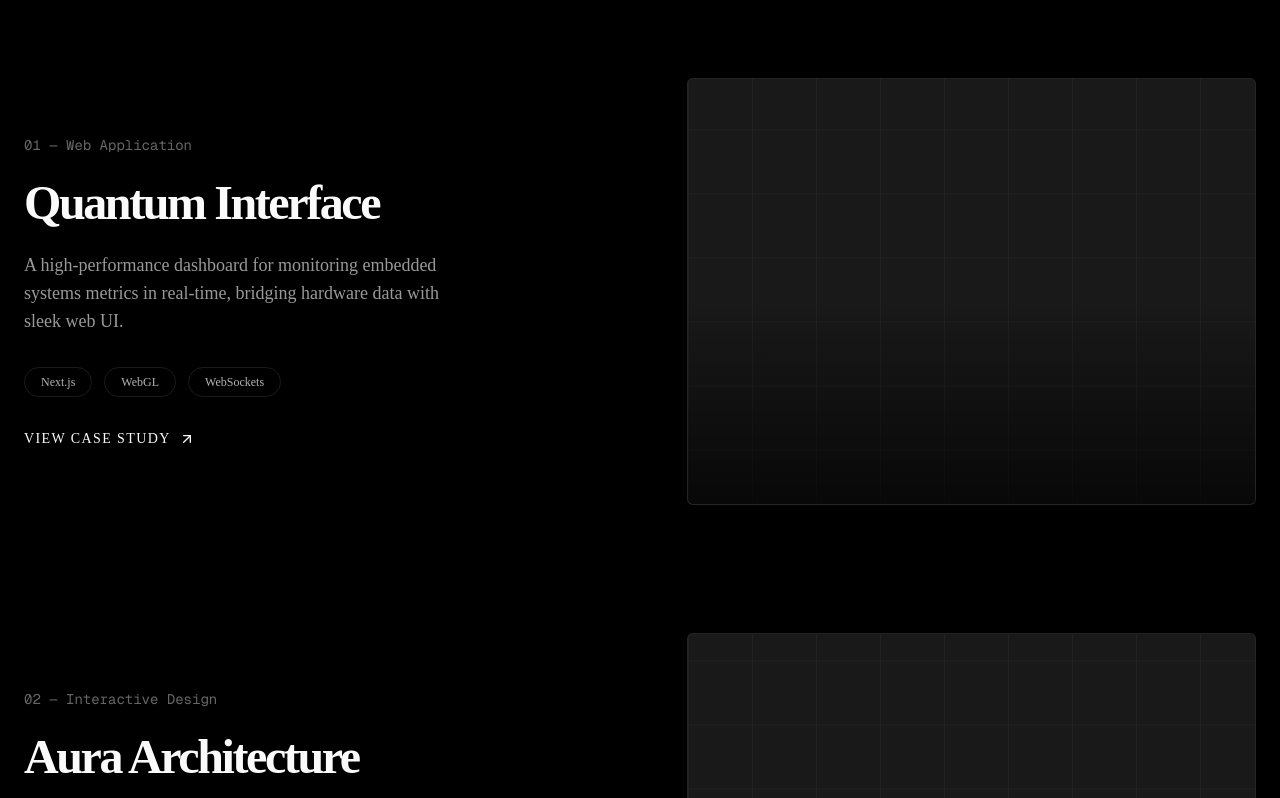
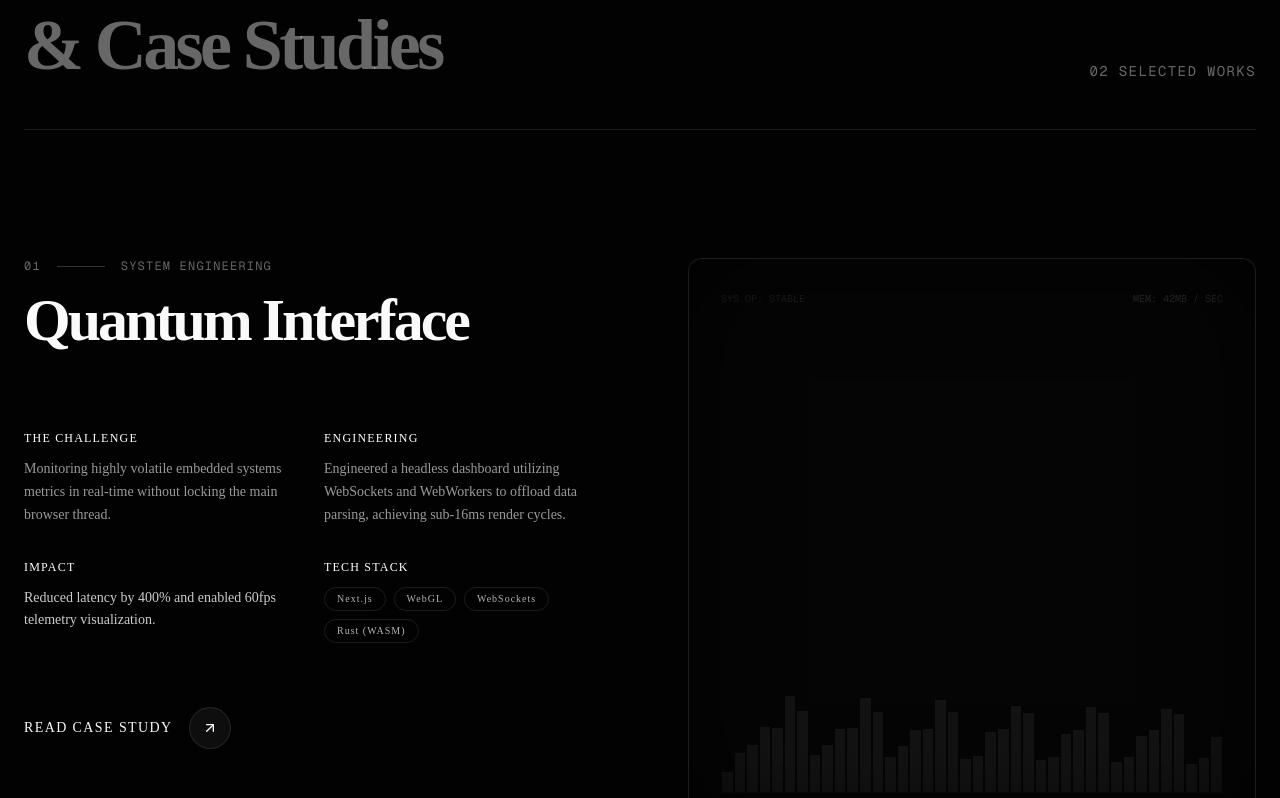
Before and after one commit to riyan-10/Portfolio, a Next.js app: page / in a window 1280 px wide. Shown: the part 2082-2880 px from the top of the page. Built offline with nearby package versions, Linux system fonts and the light colour scheme.

Commit message:
feat: Cinematic interactive editorial showcase for Projects

```diff
--- a/components/sections/Projects.tsx
+++ b/components/sections/Projects.tsx
@@ -1,31 +1,29 @@
 "use client";
 
-import { useRef } from "react";
-import { motion, useScroll, useTransform } from "framer-motion";
+import { useRef, useState } from "react";
+import { motion, useScroll, useTransform, useMotionTemplate, useSpring } from "framer-motion";
 import { FadeIn } from "@/components/animations/FadeIn";
 import { ArrowUpRight } from "lucide-react";
+import { cn } from "@/lib/utils";
 
 const projects = [
   {
     id: "01",
     title: "Quantum Interface",
-    category: "Web Application",
-    description: "A high-performance dashboard for monitoring embedded systems metrics in real-time, bridging hardware data with sleek web UI.",
-    tech: ["Next.js", "WebGL", "WebSockets"],
+    category: "System Engineering",
+    challenge: "Monitoring highly volatile embedded systems metrics in real-time without locking the main browser thread.",
+    architecture: "Engineered a headless dashboard utilizing WebSockets and WebWorkers to offload data parsing, achieving sub-16ms render cycles.",
+    impact: "Reduced latency by 400% and enabled 60fps telemetry visualization.",
+    tech: ["Next.js", "WebGL", "WebSockets", "Rust (WASM)"],
   },
   {
     id: "02",
     title: "Aura Architecture",
     category: "Interactive Design",
-    description: "An exploratory architectural portfolio using advanced scroll hijacking and GLSL shaders to render cinematic lighting models.",
-    tech: ["React", "Three.js", "GSAP"],
-  },
-  {
-    id: "03",
-    title: "Nexus Core",
-    category: "System Engineering",
-    description: "A full-stack headless e-commerce solution engineered for sub-100ms response times and massive scale.",
-    tech: ["Node.js", "PostgreSQL", "Redis"],
+    challenge: "Traditional architectural portfolios fail to convey the scale and lighting of physical structures on a 2D screen.",
+    architecture: "Developed an exploratory engine using custom GLSL shaders to render cinematic, dynamic lighting models directly in the DOM.",
+    impact: "Awarded Site of the Day and increased client engagement duration by 3x.",
+    tech: ["React", "Three.js", "GSAP", "GLSL"],
   },
 ];
 
@@ -33,18 +31,18 @@
   const containerRef = useRef<HTMLDivElement>(null);
 
   return (
-    <section id="projects" className="py-32 md:py-48 px-6 relative" ref={containerRef}>
-      <div className="max-w-7xl mx-auto">
+    <section id="projects" className="py-32 md:py-64 relative bg-[#020202]" ref={containerRef}>
+      <div className="max-w-[90rem] mx-auto px-6">
         <FadeIn>
-          <div className="flex items-end justify-between mb-24 border-b border-white/10 pb-12">
-            <h2 className="text-4xl md:text-6xl font-bold tracking-tight">Selected Work</h2>
-            <p className="text-white/40 hidden md:block">2023 — Present</p>
+          <div className="flex items-end justify-between mb-32 border-b border-white/10 pb-12">
+            <h2 className="text-4xl md:text-7xl font-bold tracking-tighter">Architecture <br/><span className="text-white/40">& Case Studies</span></h2>
+            <p className="text-white/40 hidden md:block text-sm tracking-widest uppercase font-mono">02 Selected Works</p>
           </div>
         </FadeIn>
 
-        <div className="space-y-32">
+        <div className="space-y-48">
           {projects.map((project, index) => (
-            <ProjectCard key={project.id} project={project} index={index} />
+            <ProjectShowcase key={project.id} project={project} index={index} />
           ))}
         </div>
       </div>
@@ -52,57 +50,153 @@
   );
 }
 
-function ProjectCard({ project, index }: { project: any; index: number }) {
-  const cardRef = useRef<HTMLDivElement>(null);
-  const { scrollYProgress } = useScroll({
-    target: cardRef,
-    offset: ["start end", "end start"],
-  });
+function ProjectShowcase({ project, index }: { project: any; index: number }) {
+  const showcaseRef = useRef<HTMLDivElement>(null);
 
-  const imageY = useTransform(scrollYProgress, [0, 1], ["-20%", "20%"]);
+  // 3D Hover State & Spotlight
+  const [isHovered, setIsHovered] = useState(false);
+  const mouseX = useSpring(0, { stiffness: 300, damping: 30 });
+  const mouseY = useSpring(0, { stiffness: 300, damping: 30 });
+  const rotateX = useSpring(0, { stiffness: 100, damping: 30 });
+  const rotateY = useSpring(0, { stiffness: 100, damping: 30 });
+
+  const handleMouseMove = (e: React.MouseEvent<HTMLDivElement>) => {
+    if (!showcaseRef.current) return;
+    const rect = showcaseRef.current.getBoundingClientRect();
+
+    // Normalize coordinates for the spotlight
+    const x = e.clientX - rect.left;
+    const y = e.clientY - rect.top;
+    mouseX.set(x);
+    mouseY.set(y);
+
+    // Calculate 3D tilt
+    const centerX = rect.width / 2;
+    const centerY = rect.height / 2;
+    const tiltX = ((y - centerY) / centerY) * -2; // max tilt degrees
+    const tiltY = ((x - centerX) / centerX) * 2;
+
+    rotateX.set(tiltX);
+    rotateY.set(tiltY);
+  };
+
+  const handleMouseLeave = () => {
+    setIsHovered(false);
+    rotateX.set(0);
+    rotateY.set(0);
+  };
+
+  const spotlight = useMotionTemplate`radial-gradient(600px circle at ${mouseX}px ${mouseY}px, rgba(255,255,255,0.06), transparent 40%)`;
 
   return (
-    <div ref={cardRef} className="group relative flex flex-col md:flex-row gap-12 md:gap-24 items-center">
-      {/* Project Info */}
-      <div className="flex-1 w-full order-2 md:order-1">
+    <div className="relative flex flex-col lg:flex-row gap-16 lg:gap-24 items-start">
+
+      {/* Editorial Content / Storytelling */}
+      <div className="flex-1 w-full flex flex-col gap-12 z-10 lg:sticky top-32">
         <FadeIn>
-          <div className="text-white/40 font-mono text-sm mb-6">{project.id} — {project.category}</div>
-          <h3 className="text-3xl md:text-5xl font-bold tracking-tighter mb-6">{project.title}</h3>
-          <p className="text-white/60 text-lg font-light mb-8 max-w-md">
-            {project.description}
-          </p>
+          <div className="flex items-center gap-4 text-white/40 font-mono text-xs uppercase tracking-widest mb-4">
+            <span>{project.id}</span>
+            <div className="h-[1px] w-12 bg-white/20" />
+            <span>{project.category}</span>
+          </div>
+          <h3 className="text-5xl md:text-6xl font-bold tracking-tighter mb-8">{project.title}</h3>
+        </FadeIn>
 
-          <div className="flex flex-wrap gap-3 mb-8">
-            {project.tech.map((t: string) => (
-              <span key={t} className="px-4 py-1.5 rounded-full border border-white/10 text-xs font-medium text-white/70">
-                {t}
-              </span>
-            ))}
-          </div>
+        <div className="grid grid-cols-1 md:grid-cols-2 gap-8 text-sm text-white/60 font-light">
+          <FadeIn delay={0.1}>
+            <h4 className="text-white font-medium mb-3 uppercase tracking-widest text-xs">The Challenge</h4>
+            <p className="leading-relaxed">{project.challenge}</p>
+          </FadeIn>
+          <FadeIn delay={0.2}>
+            <h4 className="text-white font-medium mb-3 uppercase tracking-widest text-xs">Engineering</h4>
+            <p className="leading-relaxed">{project.architecture}</p>
+          </FadeIn>
+          <FadeIn delay={0.3}>
+            <h4 className="text-white font-medium mb-3 uppercase tracking-widest text-xs">Impact</h4>
+            <p className="leading-relaxed text-white/80">{project.impact}</p>
+          </FadeIn>
+          <FadeIn delay={0.4}>
+            <h4 className="text-white font-medium mb-3 uppercase tracking-widest text-xs">Tech Stack</h4>
+            <div className="flex flex-wrap gap-2">
+              {project.tech.map((t: string) => (
+                <span key={t} className="px-3 py-1 rounded-full border border-white/10 text-[10px] tracking-widest text-white/70">
+                  {t}
+                </span>
+              ))}
+            </div>
+          </FadeIn>
+        </div>
 
+        <FadeIn delay={0.5} className="mt-4">
           <button
             data-cursor="hover"
-            className="flex items-center gap-2 text-sm font-medium uppercase tracking-widest hover:text-white/70 transition-colors"
+            className="group flex items-center gap-4 text-sm font-medium uppercase tracking-widest hover:text-white/70 transition-colors"
           >
-            View Case Study <ArrowUpRight className="w-4 h-4" />
+            Read Case Study
+            <span className="p-3 rounded-full bg-white/5 border border-white/10 group-hover:bg-white group-hover:text-black transition-all">
+              <ArrowUpRight className="w-4 h-4" />
+            </span>
           </button>
         </FadeIn>
       </div>
 
-      {/* Parallax Image Placeholder */}
-      <div className="flex-1 w-full aspect-[4/3] order-1 md:order-2 overflow-hidden rounded-sm bg-white/5 relative border border-white/10">
+      {/* Cinematic Live Visual Window */}
+      <FadeIn className="flex-1 w-full relative z-0">
         <motion.div
-          style={{ y: imageY }}
-          className="absolute inset-0 -top-[20%] -bottom-[20%] bg-white/5"
+          ref={showcaseRef}
+          onMouseMove={handleMouseMove}
+          onMouseEnter={() => setIsHovered(true)}
+          onMouseLeave={handleMouseLeave}
+          style={{ rotateX, rotateY, transformPerspective: 1000 }}
+          className="relative w-full aspect-[4/5] md:aspect-square bg-[#050505] rounded-xl border border-white/10 overflow-hidden cursor-crosshair group will-change-transform"
         >
-          {/* We use a procedural grid to look techy instead of a generic image placeholder */}
-          <div className="absolute inset-0 bg-[linear-gradient(to_right,#ffffff0a_1px,transparent_1px),linear-gradient(to_bottom,#ffffff0a_1px,transparent_1px)] bg-[size:4rem_4rem]" />
-          <div className="absolute inset-0 bg-gradient-to-t from-black via-transparent to-transparent" />
+          {/* Spotlight Overlay */}
+          <motion.div
+            className="absolute inset-0 z-20 pointer-events-none transition-opacity duration-500"
+            style={{ background: spotlight, opacity: isHovered ? 1 : 0 }}
+          />
+
+          {/* Abstract Data Stream (Fake Telemetry) */}
+          <div className="absolute inset-0 z-10 p-8 flex flex-col justify-between opacity-30 group-hover:opacity-70 transition-opacity duration-700">
+            <div className="flex justify-between text-[10px] font-mono text-white/50">
+              <span className="animate-pulse">SYS.OP: STABLE</span>
+              <span>MEM: {42 + (index * 13)}MB / SEC</span>
+            </div>
+
+            {/* Moving Grid System */}
+            <div className="absolute inset-0 flex items-center justify-center opacity-20 group-hover:opacity-40 transition-opacity duration-1000">
+              <motion.div
+                className="w-[150%] h-[150%] bg-[linear-gradient(to_right,#ffffff10_1px,transparent_1px),linear-gradient(to_bottom,#ffffff10_1px,transparent_1px)] bg-[size:2rem_2rem]"
+                animate={{ rotate: [0, 90], scale: [1, 1.2, 1] }}
+                transition={{ repeat: Infinity, duration: 40, ease: "linear" }}
+              />
+            </div>
+
+            {/* Simulated UI Graphs */}
+            <div className="w-full h-32 border-b border-white/10 relative overflow-hidden flex items-end">
+              {Array.from({ length: 40 }).map((_, i) => {
+                // Deterministic pseudo-random values based on index to prevent hydration mismatch
+                const startHeight = 10 + ((i * 7) % 20);
+                const endHeight = 20 + ((i * 13) % 80);
+                const dur = 1 + ((i * 3) % 2);
+
+                return (
+                  <motion.div
+                    key={i}
+                    className="flex-1 bg-white/20 mx-[1px]"
+                    animate={{ height: [`${startHeight}%`, `${endHeight}%`] }}
+                    transition={{ repeat: Infinity, duration: dur, ease: "easeInOut", repeatType: "reverse" }}
+                  />
+                );
+              })}
+            </div>
+          </div>
+
+          {/* Deep Shadow for 3D effect */}
+          <div className="absolute inset-0 shadow-[inset_0_0_100px_rgba(0,0,0,0.8)] z-30 pointer-events-none" />
         </motion.div>
+      </FadeIn>
 
-        {/* Hover overlay */}
-        <div className="absolute inset-0 bg-black/20 opacity-0 group-hover:opacity-100 transition-opacity duration-500" />
-      </div>
     </div>
   );
 }
```
